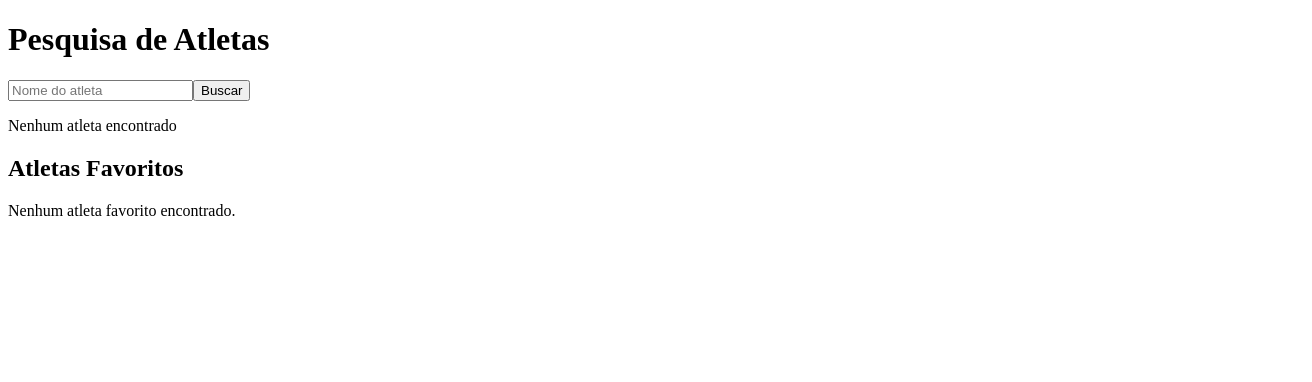
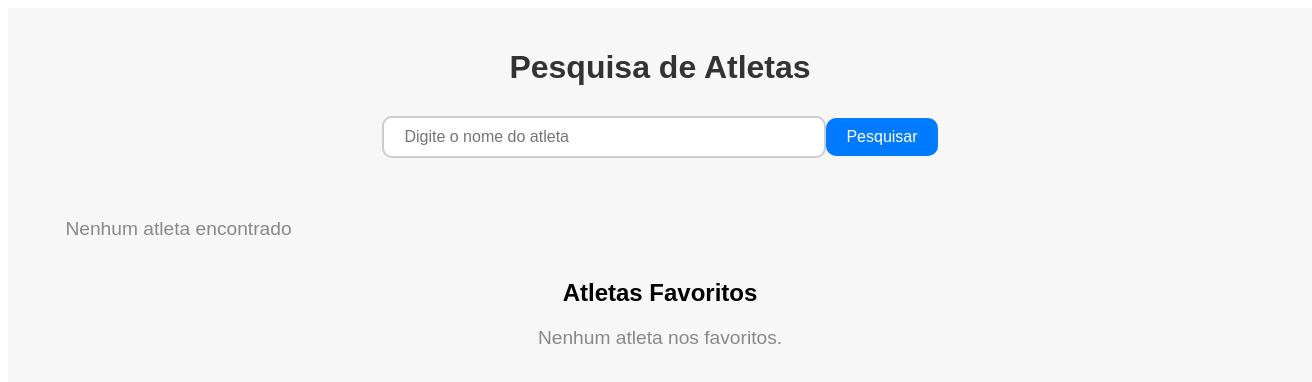
Before and after one commit to BrenoLima54/Atividade---Projetos-de-Sistemas-Web, a React (Vite) app: page / in a window 1280 px wide. Shown: the top 382 px of the page, 1312 px wide, since content can reach past the window. Built offline with nearby package versions, Linux system fonts and the light colour scheme.

Commit message:
style: App page

```diff
--- a/src/App.css
+++ b/src/App.css
@@ -0,0 +1,94 @@
+.App {
+    font-family: Arial, sans-serif;
+    width: 100%;
+    height: 100vh;
+    padding: 20px;
+    text-align: center;
+    background-color: #f7f7f7;
+  }
+
+  h1 {
+    color: #333;
+    font-size: 2rem;
+  }
+
+  .input-search {
+    width: 100%;
+    max-width: 400px;
+    padding: 10px 20px;
+    font-size: 1rem;
+    margin-bottom: 20px;
+    border: 2px solid #ccc;
+    border-radius: 10px;
+    outline: none;
+    transition: border-color 0.3s ease;
+  }
+
+  .input-search:focus {
+    border-color: #007bff;
+  }
+
+  .search-button {
+    background-color: #007bff;
+    color: white;
+    border: none;
+    padding: 10px 20px;
+    border-radius: 10px;
+    cursor: pointer;
+    font-size: 1rem;
+    margin-top: 10px;
+    transition: background-color 0.3s ease;
+  }
+
+  .search-button:hover {
+    background-color: #0056b3;
+  }
+
+  .atleta-list {
+    display: grid;
+    grid-template-columns: repeat(auto-fill, minmax(250px, 1fr));
+    gap: 20px;
+    margin-top: 20px;
+  }
+
+  .card {
+    background: white;
+    border-radius: 10px;
+    padding: 15px;
+    box-shadow: 0 4px 8px rgba(0, 0, 0, 0.1);
+    text-align: center;
+    transition: transform 0.3s ease;
+  }
+
+  .card:hover {
+    transform: translateY(-10px);
+  }
+
+  .card img {
+    width: 100%;
+    height: 200px;
+    object-fit: cover;
+    border-radius: 8px;
+  }
+
+  .card h2, .card h3 {
+    margin: 10px 0;
+    font-size: 1.2rem;
+  }
+
+  .card p {
+    font-size: 1rem;
+    color: #555;
+  }
+
+  .loading {
+    font-size: 1.2rem;
+    color: #007bff;
+    margin-top: 20px;
+  }
+
+  .no-results {
+    font-size: 1.2rem;
+    color: #888;
+    margin-top: 20px;
+  }
--- a/src/App.jsx
+++ b/src/App.jsx
@@ -2,26 +2,30 @@ import "./App.css";
 import React, { useState } from 'react';
 import CardAtleta from './components/CardAtleta';
 import PainelFavoritos from './components/PainelFavoritos';
-import { fetchAthletes } from './services/Api';  // Importação correta da função
-
+import { fetchAthletes } from './services/Api';
 
 function App() {
   const [search, setSearch] = useState('');
   const [atleta, setAtleta] = useState([]);
   const [favorites, setFavorites] = useState([]);
+  const [loading, setLoading] = useState(false);
 
   const handleSearch = async () => {
+    if (!search) return;
+    setLoading(true);
     const data = await fetchAthletes(search);
     setAtleta(data);
+    setLoading(false);
   };
 
   const addToFavorites = (atleta) => {
     if (!favorites.find((fav) => fav.id === atleta.id)) {
-      console.log('Adicionando ao favoritos:', atleta);
       setFavorites([...favorites, atleta]);
-    } else {
-      console.log('Atleta já adicionado aos favoritos');
     }
+  };
+
+  const removeFromFavorites = (atletaId) => {
+    setFavorites(favorites.filter((fav) => fav.id !== atletaId));
   };
 
   return (
@@ -29,23 +33,30 @@ function App() {
       <h1>Pesquisa de Atletas</h1>
       <input
         type="text"
-        placeholder="Nome do atleta"
+        className="input-search"
+        placeholder="Digite o nome do atleta"
         value={search}
         onChange={(e) => setSearch(e.target.value)}
       />
-      <button onClick={handleSearch}>Buscar</button>
+      <button className="search-button" onClick={handleSearch}>Pesquisar</button>
+
+      {loading && <p className="loading">Carregando...</p>}
 
       <div className="atleta-list">
         {atleta && atleta.length > 0 ? (
           atleta.map((atleta) => (
-            <CardAtleta key={atleta.id} atleta={atleta} addToFavorites={addToFavorites} />
+            <CardAtleta
+              key={atleta.id}
+              atleta={atleta}
+              addToFavorites={addToFavorites}
+            />
           ))
         ) : (
-          <p>Nenhum atleta encontrado</p>
+          <p className="no-results">Nenhum atleta encontrado</p>
         )}
       </div>
 
-      <PainelFavoritos favorites={favorites} />
+      <PainelFavoritos favorites={favorites} removeFromFavorites={removeFromFavorites} />
     </div>
   );
 }
--- a/src/components/PainelFavoritos.jsx
+++ b/src/components/PainelFavoritos.jsx
@@ -1,16 +1,20 @@
 import React from "react";
-import CardAtleta from "./CardAtleta";
 
-const PainelFavoritos = ({ favoritos = [] }) => {
+const PainelFavoritos = ({ favorites, removeFromFavorites }) => {
   return (
     <div className="painel-favoritos">
       <h2>Atletas Favoritos</h2>
-      {favoritos.length > 0 ? (
-        favoritos.map((atleta) => (
-          <CardAtleta key={atleta.id} atleta={atleta} />
+      {favorites.length > 0 ? (
+        favorites.map((atleta) => (
+          <div key={atleta.id} className="favorito-item">
+            <h3>{atleta.name}</h3>
+            <button onClick={() => removeFromFavorites(atleta.id)}>
+              Remover dos favoritos
+            </button>
+          </div>
         ))
       ) : (
-        <p>Nenhum atleta favorito encontrado.</p>
+        <p className="no-results">Nenhum atleta nos favoritos.</p>
       )}
     </div>
   );
```
